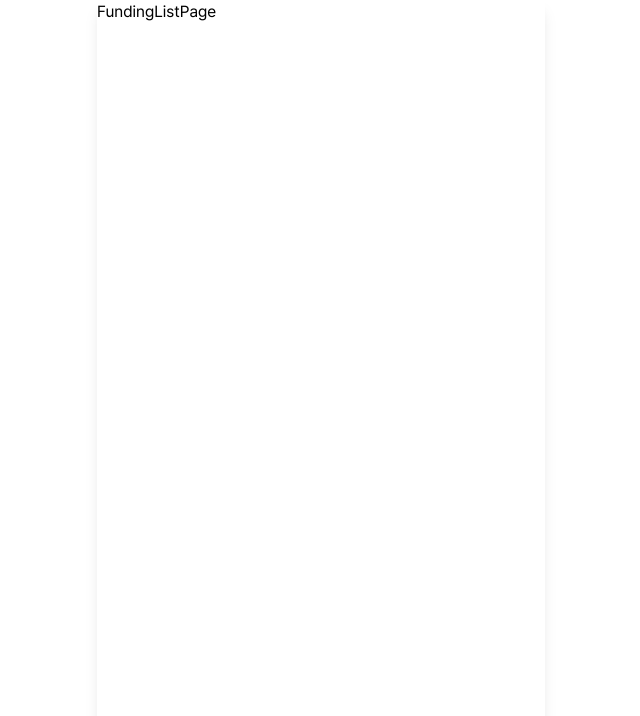
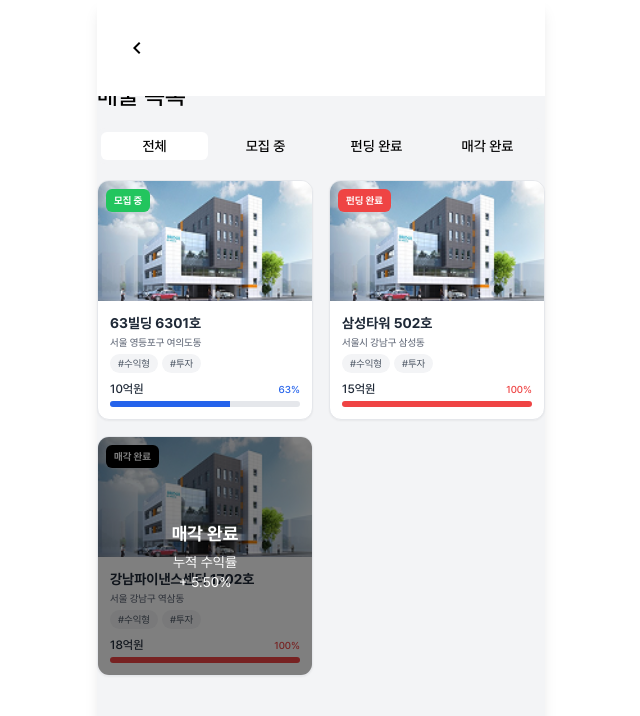
Before and after one commit to team-JGMG/hth-client, a Vue app: page /funding/list in a window 1280 px wide. Shown: the top 716 px of the page, without its empty margins (319-959 px from the left). Built offline with nearby package versions, Linux system fonts and the light colour scheme.

Commit message:
[FEAT] #10 create FundingListPage UI

```diff
--- a/src/components/funding/list/FundingItemCard.vue
+++ b/src/components/funding/list/FundingItemCard.vue
@@ -1,3 +1,126 @@
-<!-- 매물 카드 -->
-<template>FundingItemCard</template>
-<script setup></script>
+<template>
+  <div class="grid grid-cols-2 sm:grid-cols-2 gap-4">
+    <div
+      v-for="item in filteredList"
+      :key="item.id"
+      class="relative w-full border rounded-xl overflow-hidden shadow-sm bg-white"
+    >
+      <!-- 상태 뱃지 -->
+      <div
+        class="absolute top-2 left-2 px-2 py-1 text-[10px] font-semibold rounded-md text-white z-10"
+        :class="getBadgeColor(item.status)"
+      >
+        {{ item.status }}
+      </div>
+
+      <img :src="item.image || testImage" alt="펀딩 이미지" class="w-full h-[120px] object-cover" />
+
+      <!-- 매각 완료 오버레이 -->
+      <div
+        v-if="item.status === '매각 완료'"
+        class="absolute inset-0 bg-black bg-opacity-50 flex flex-col justify-center items-center z-20"
+      >
+        <div class="text-white text-lg font-bold mb-1">매각 완료</div>
+        <div class="text-white text-sm">누적 수익률</div>
+        <div class="text-white text-sm">
+          {{ item.yield > 0 ? '+' : item.yield < 0 ? '-' : '' }} {{ item.yield?.toFixed(2) }}%
+        </div>
+      </div>
+
+      <div class="p-3">
+        <BaseTypography class="text-sm font-semibold text-gray-800">{{
+          item.title
+        }}</BaseTypography>
+        <BaseTypography class="text-[10px] text-gray-500 mt-0.5">{{
+          item.subtitle
+        }}</BaseTypography>
+
+        <div class="flex flex-wrap gap-1 mt-1 mb-2">
+          <span class="bg-gray-100 text-[10px] text-gray-600 px-2 py-0.5 rounded-full"
+            >#수익형</span
+          >
+          <span class="bg-gray-100 text-[10px] text-gray-600 px-2 py-0.5 rounded-full">#투자</span>
+        </div>
+
+        <div class="flex justify-between items-center mb-1">
+          <BaseTypography class="text-xs font-bold text-gray-800">{{ item.amount }}</BaseTypography>
+          <BaseTypography
+            class="text-[10px] font-medium"
+            :class="item.percent === 100 ? 'text-red-500' : 'text-blue-600'"
+            >{{ item.percent }}%</BaseTypography
+          >
+        </div>
+
+        <div class="w-full h-1.5 bg-gray-200 rounded-full overflow-hidden">
+          <div
+            class="h-full transition-all duration-500"
+            :class="item.percent === 100 ? 'bg-red-500' : 'bg-blue-600'"
+            :style="{ width: item.percent + '%' }"
+          ></div>
+        </div>
+      </div>
+    </div>
+  </div>
+</template>
+
+<script setup>
+import { computed } from 'vue'
+import BaseTypography from '@/components/common/Typography/BaseTypography.vue'
+import testImage from '@/assets/images/cardtestimage.png'
+
+const props = defineProps({
+  status: String, // '모집 중', '펀딩 완료', '매각 완료' or undefined(전체)
+})
+
+// 전체 펀딩 목록
+const fundingList = [
+  {
+    id: 1,
+    status: '모집 중',
+    title: '63빌딩 6301호',
+    subtitle: '서울 영등포구 여의도동',
+    amount: '10억원',
+    percent: 63,
+    image: '',
+    yield: null,
+  },
+  {
+    id: 2,
+    status: '펀딩 완료',
+    title: '삼성타워 502호',
+    subtitle: '서울시 강남구 삼성동',
+    amount: '15억원',
+    percent: 100,
+    image: '',
+    yield: null,
+  },
+  {
+    id: 3,
+    status: '매각 완료',
+    title: '강남파이낸스센터 1702호',
+    subtitle: '서울 강남구 역삼동',
+    amount: '18억원',
+    percent: 100,
+    image: '',
+    yield: 5.5,
+  },
+]
+
+const filteredList = computed(() => {
+  if (!props.status) return fundingList
+  return fundingList.filter((item) => item.status === props.status)
+})
+
+function getBadgeColor(status) {
+  switch (status) {
+    case '모집 중':
+      return 'bg-green-500'
+    case '펀딩 완료':
+      return 'bg-red-500'
+    case '매각 완료':
+      return 'bg-black'
+    default:
+      return 'bg-gray-400'
+  }
+}
+</script>
--- a/src/components/funding/list/FundingListAll.vue
+++ b/src/components/funding/list/FundingListAll.vue
@@ -1,3 +1,7 @@
-<!-- 전체 펀딩 리스트 -->
-<template>FundingListAll</template>
-<script setup></script>
+<template>
+  <FundingItemCard />
+</template>
+
+<script setup>
+import FundingItemCard from '@/components/funding/list/FundingItemCard.vue'
+</script>
--- a/src/components/funding/list/FundingListCompletedFunding.vue
+++ b/src/components/funding/list/FundingListCompletedFunding.vue
@@ -1,3 +1,7 @@
-<!-- '펀딩완료' 탭의 내용 -->
-<template>FundingListCompletedFunding</template>
-<script setup></script>
+<template>
+  <FundingItemCard status="펀딩 완료" />
+</template>
+
+<script setup>
+import FundingItemCard from '@/components/funding/list/FundingItemCard.vue'
+</script>
--- a/src/components/funding/list/FundingListCompletedSale.vue
+++ b/src/components/funding/list/FundingListCompletedSale.vue
@@ -1,3 +1,7 @@
-<!-- '매각완료'탭의 내용 -->
-<template>FundingListCompletedSale</template>
-<script setup></script>
+<template>
+  <FundingItemCard status="매각 완료" />
+</template>
+
+<script setup>
+import FundingItemCard from '@/components/funding/list/FundingItemCard.vue'
+</script>
--- a/src/components/funding/list/FundingListInProgress.vue
+++ b/src/components/funding/list/FundingListInProgress.vue
@@ -1,3 +1,7 @@
-<!-- '모집중' 탭의 내용 -->
-<template>FundingListInProgress</template>
-<script setup></script>
+<template>
+  <FundingItemCard status="모집 중" />
+</template>
+
+<script setup>
+import FundingItemCard from '@/components/funding/list/FundingItemCard.vue' // ✅ ← 경로 확인!!
+</script>
--- a/src/pages/funding/FundingListPage.vue
+++ b/src/pages/funding/FundingListPage.vue
@@ -1,3 +1,39 @@
 <!-- 매물 목록 페이지 -->
-<template>FundingListPage</template>
-<script setup></script>
+<template>
+  <DetailLayout>
+    <BaseTypography class="text-2xl font-bold mb-4"> 매물 목록 </BaseTypography>
+
+    <div class="funding-list-page">
+      <div class="filter-tabs-container mb-4">
+        <BaseTab :tabs="fundingStatusTabs" v-model="currentFundingStatus" />
+      </div>
+
+      <div class="tab-content mt-4">
+        <FundingListAll v-if="currentFundingStatus === 'all'" />
+        <FundingListInProgress v-if="currentFundingStatus === 'inProgress'" />
+        <FundingListCompletedFunding v-if="currentFundingStatus === 'completedFunding'" />
+        <FundingListCompletedSale v-if="currentFundingStatus === 'completedSale'" />
+      </div>
+    </div>
+  </DetailLayout>
+</template>
+
+<script setup>
+import { ref } from 'vue'
+import BaseTab from '@/components/common/Tab/BaseTab.vue' // BaseTab 재사용
+import FundingListAll from '@/components/funding/list/FundingListAll.vue'
+import FundingListInProgress from '@/components/funding/list/FundingListInProgress.vue'
+// import BaseLayout from '@/layouts/BaseLayout.vue'
+import DetailLayout from '@/layouts/DetailLayout.vue'
+import BaseTypography from '@/components/common/Typography/BaseTypography.vue'
+import FundingListCompletedFunding from '@/components/funding/list/FundingListCompletedFunding.vue'
+import FundingListCompletedSale from '@/components/funding/list/FundingListCompletedSale.vue'
+
+const fundingStatusTabs = [
+  { label: '전체', value: 'all' },
+  { label: '모집 중', value: 'inProgress' },
+  { label: '펀딩 완료', value: 'completedFunding' },
+  { label: '매각 완료', value: 'completedSale' },
+]
+const currentFundingStatus = ref('all')
+</script>
```
Also changed, not shown: src/assets/images/cardtestimage.png (added).
